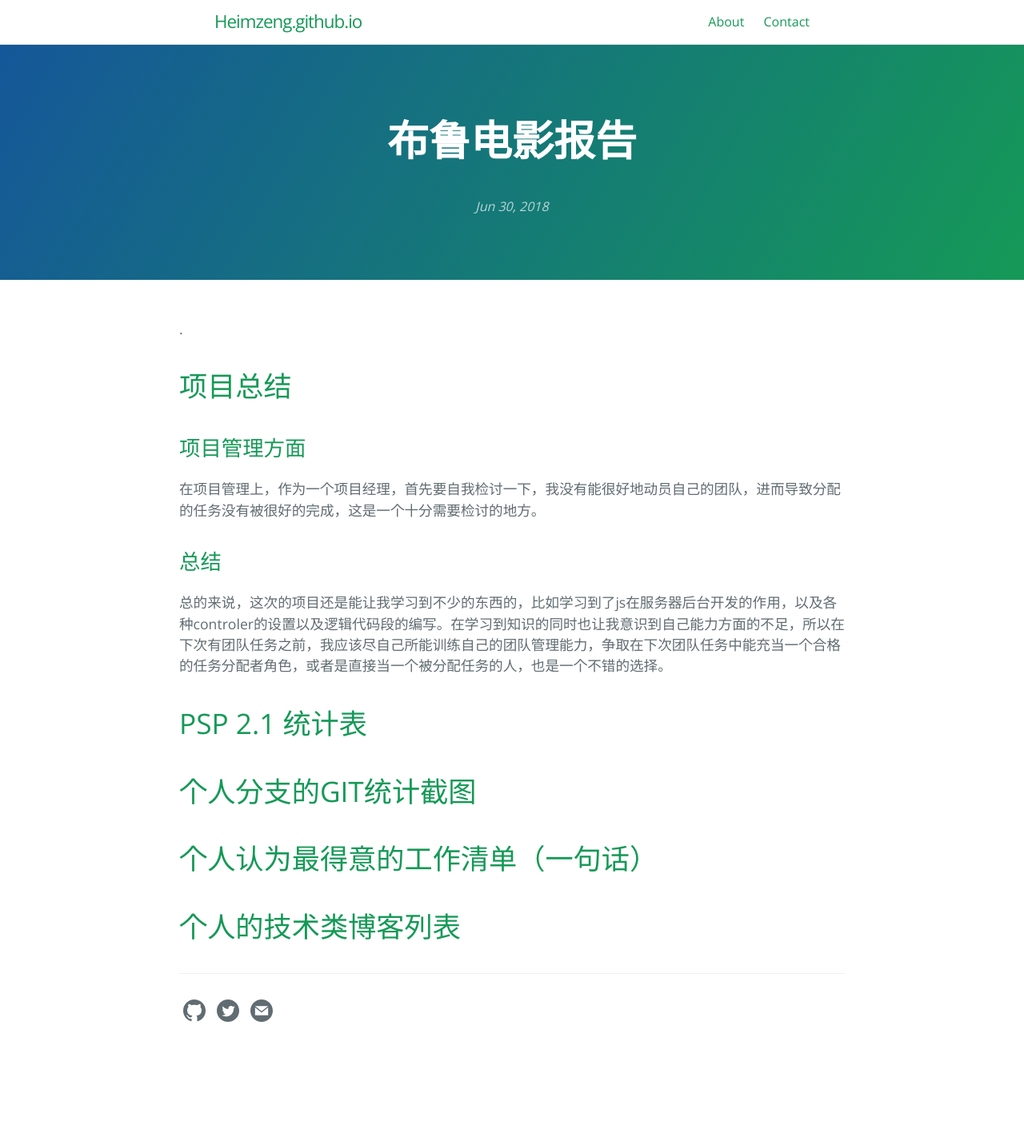
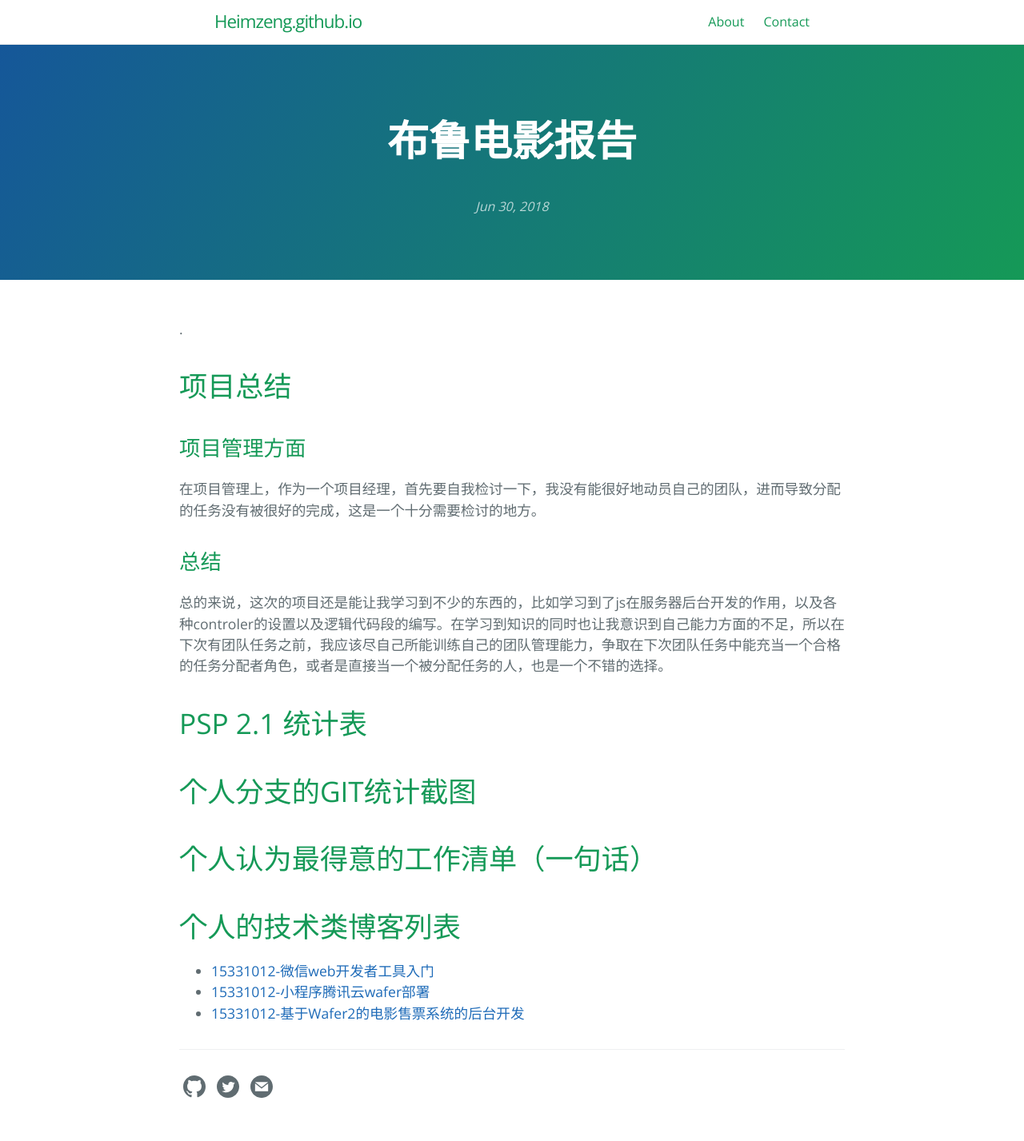
Before and after one commit to Heimzeng/Heimzeng.github.io, a Jekyll site: the page built from _posts/2018-06-30-BruMovie-Report.md, in a window 1280 px wide. Shown: the whole page at 80% size. Built offline with Jekyll 4.4.1, drawn with Linux system fonts in a browser that asks for light colours; before the commit the page ends 1332 px from its top, so only the background shows below that.

Commit message:
添加个人技术博客列表

```diff
--- a/_posts/2018-06-30-BruMovie-Report.md
+++ b/_posts/2018-06-30-BruMovie-Report.md
@@ -19,3 +19,6 @@ title: "布鲁电影报告"
 # 个人认为最得意的工作清单（一句话）
 
 # 个人的技术类博客列表
+- [15331012-微信web开发者工具入门](https://heimzeng.github.io/2018/04/15/Wechat-web-developing-tool-learning.html)
+- [15331012-小程序腾讯云wafer部署](https://heimzeng.github.io/2018/06/24/Wafer-GettingStart.html)
+- [15331012-基于Wafer2的电影售票系统的后台开发](https://heimzeng.github.io/2018/06/30/Wafer2-Movie-Ticket-System.html)
```
